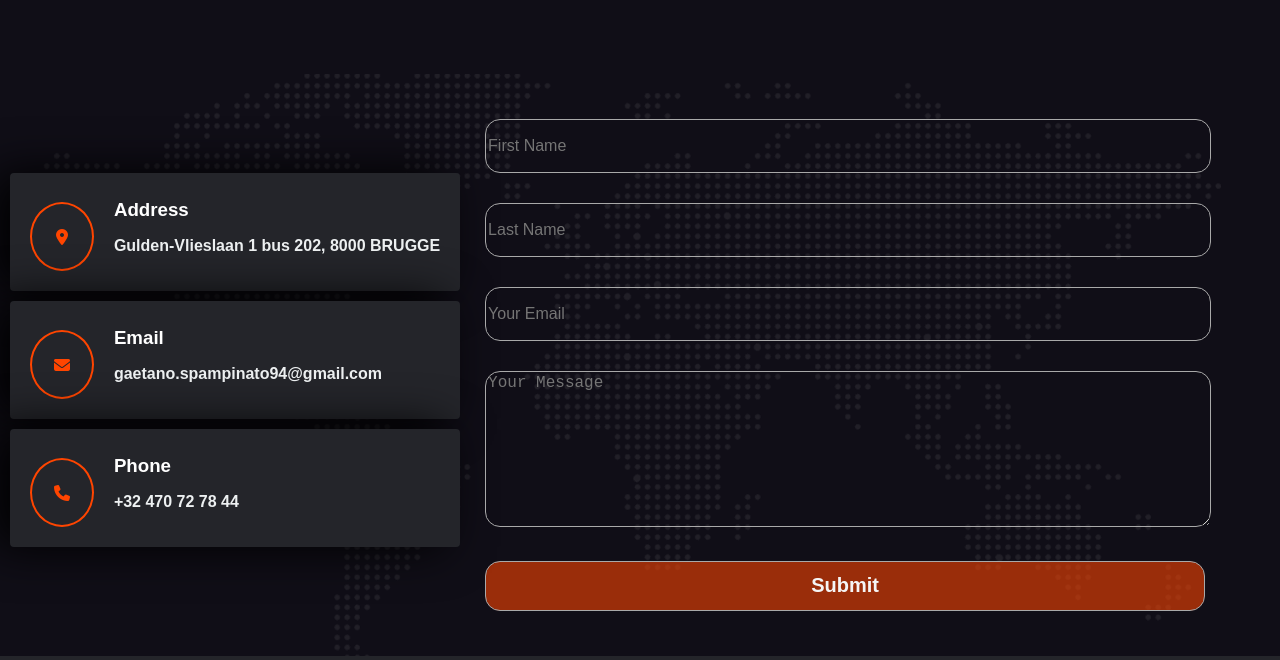
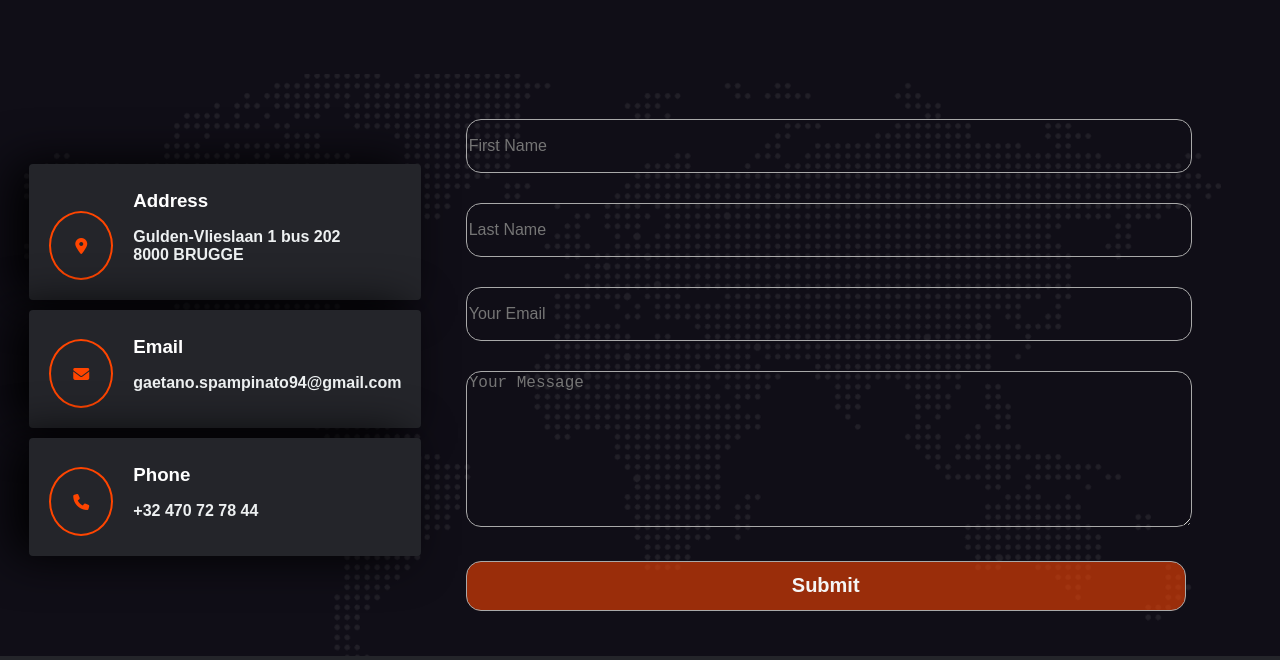
Before and after one commit to GaetanoSpampinato/infuse, a plain HTML site: page index.html in a window 1280 px wide. Shown: the part 4378-5038 px from the top of the page. Drawn offline with Linux system fonts and the light colour scheme.

Commit message:
initial commit

```diff
--- a/index.html
+++ b/index.html
@@ -418,7 +418,8 @@
                 href="https://www.google.com/maps/place/Gulden-Vlieslaan+1%2Fbus+202,+8000+Brugge/data=!4m2!3m1!1s0x47c350d79482f451:0x9330877ec4144a5c?sa=X&ved=2ahUKEwid_NaUnYjnAhXJbVAKHSuhD84Q8gEwAHoECAsQAQ"
                 target="_Blank"
               >
-                Gulden-Vlieslaan 1 bus 202, 8000 BRUGGE
+                Gulden-Vlieslaan 1 bus 202 <br />
+                8000 BRUGGE
               </a>
             </p>
           </div>
```
